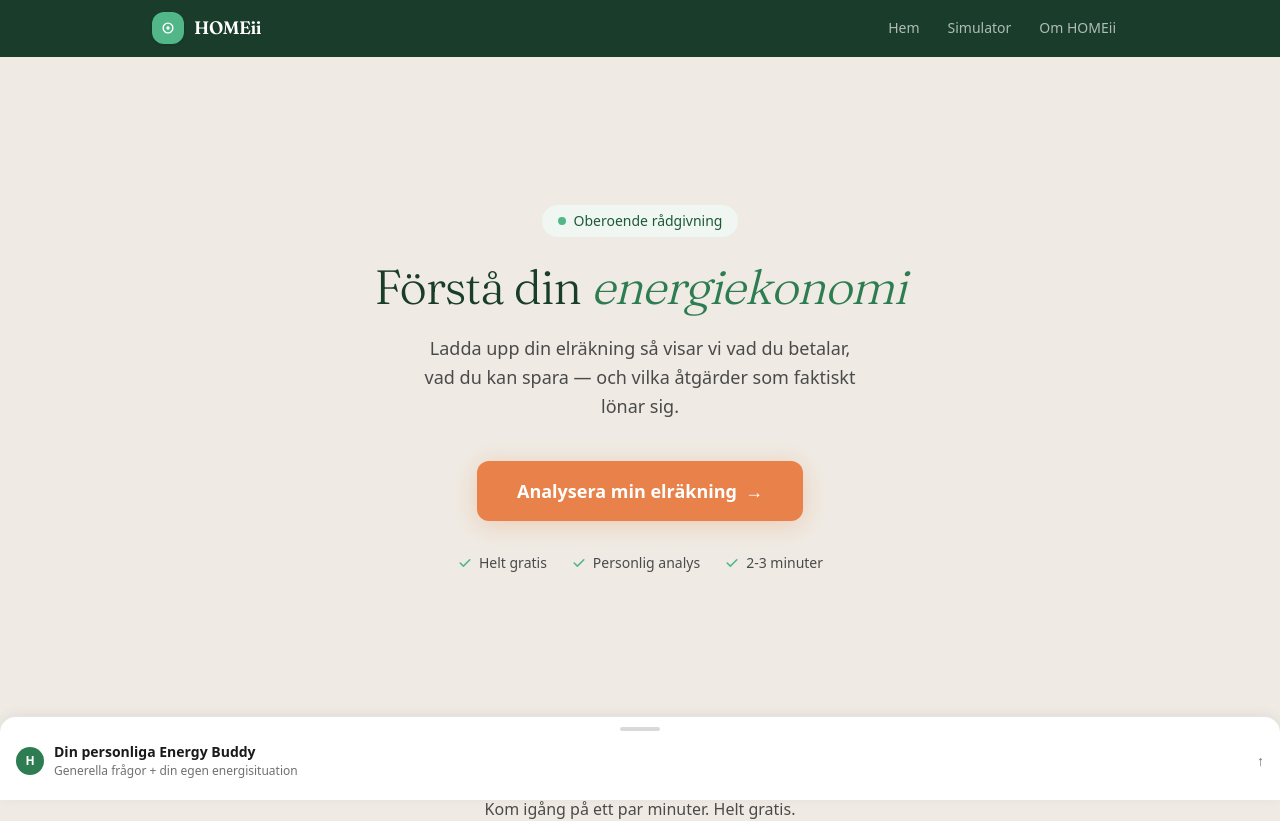
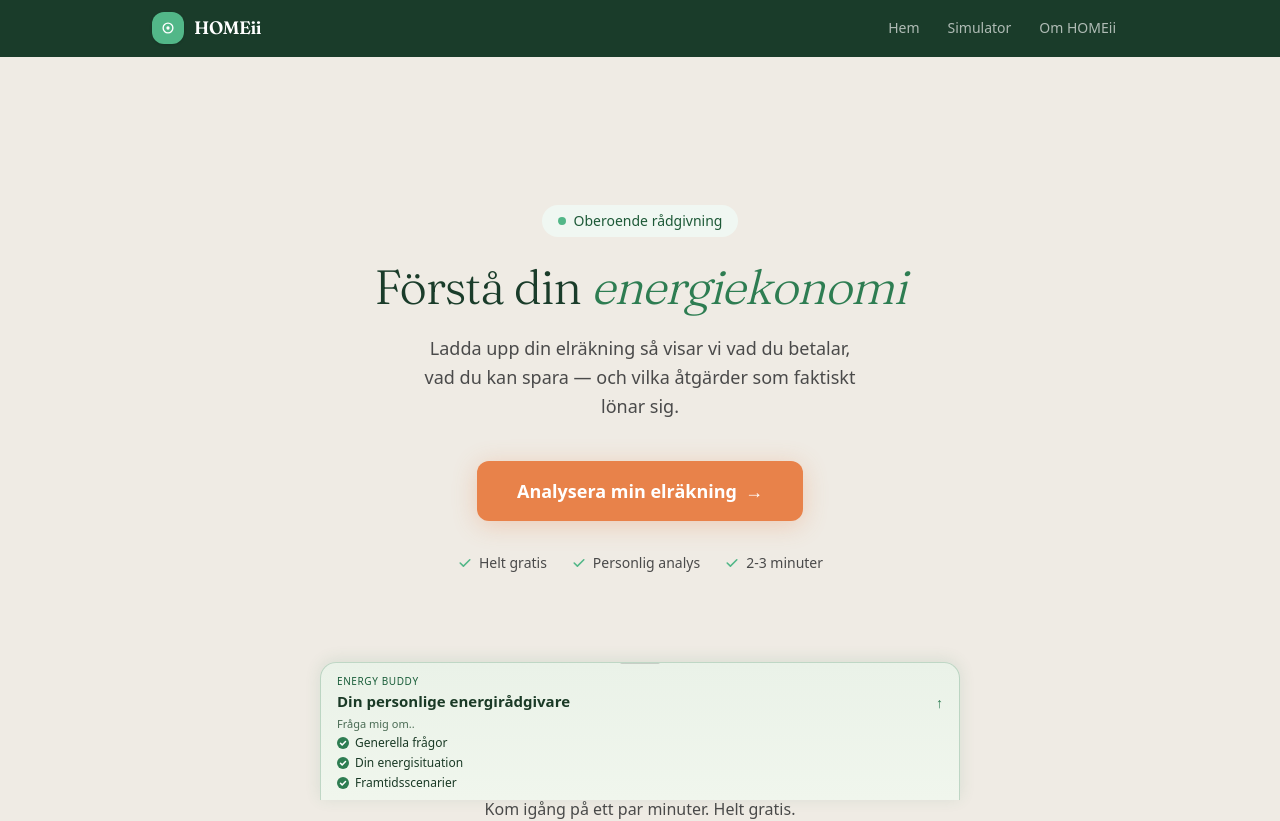
Before and after one commit to Homeii-se/homeii, a Next.js app: page / in a window 1280 px wide. Shown: the top 821 px of the page. Built offline with nearby package versions, Linux system fonts and the light colour scheme.

Commit message:
feat: redesign chat drawer with light green aesthetic, max-width on desktop, intro checklist

```diff
--- a/app/layout.tsx
+++ b/app/layout.tsx
@@ -68,8 +68,8 @@ export default function RootLayout({
           </div>
         </header>
 
-        {/* pb-24 ger plats åt den globala ChatDrawer-peek (84px) längst ned */}
-        <main id="main-content" className="pb-24">{children}</main>
+        {/* pb-40 ger plats åt den globala ChatDrawer-peek (~140px) längst ned */}
+        <main id="main-content" className="pb-40">{children}</main>
 
         {/* Global AI-rådgivare — drag-bar bottom drawer på alla sidor */}
         <ChatDrawer />
--- a/app/simulator/components/ChatDrawer.tsx
+++ b/app/simulator/components/ChatDrawer.tsx
@@ -52,7 +52,7 @@ const STORAGE_KEY_PREFIX = "homeii-chat-";
 const STORAGE_KEY_GENERAL = "homeii-chat-general";
 const SIMULATOR_STATE_KEY = "homeii-state";
 
-const PEEK_HEIGHT = 84;
+const PEEK_HEIGHT = 138;
 const HALF_HEIGHT_VH = 50;
 const FULL_HEIGHT_VH = 90;
 
@@ -437,25 +437,42 @@ export default function ChatDrawer() {
         aria-hidden
       />
 
-      {/* Drawer */}
+      {/* Container — flexbox för att centrera drawern på desktop */}
       <div
-        ref={drawerRef}
         style={{
           position: "fixed",
           left: 0,
           right: 0,
           bottom: 0,
+          display: "flex",
+          justifyContent: "center",
+          pointerEvents: "none",
+          zIndex: 50,
+        }}
+      >
+      {/* Drawer */}
+      <div
+        ref={drawerRef}
+        style={{
+          pointerEvents: "auto",
+          width: "100%",
+          maxWidth: 640,
+          boxSizing: "border-box",
+          margin: "0 14px",
           height: `${drawerHeight}px`,
-          background: "white",
-          borderTop: "1px solid rgba(0,0,0,0.1)",
+          background: "linear-gradient(180deg, #eaf2e8 0%, #f0f6ed 100%)",
+          borderTop: "0.5px solid rgba(46,125,82,0.25)",
+          borderLeft: "0.5px solid rgba(46,125,82,0.25)",
+          borderRight: "0.5px solid rgba(46,125,82,0.25)",
+          borderBottom: "none",
           borderRadius: "16px 16px 0 0",
-          boxShadow: "0 -2px 12px rgba(0,0,0,0.06)",
+          boxShadow: "0 -2px 16px rgba(46,125,82,0.12)",
           transition: dragStateRef.current.isDragging
             ? "none"
             : "height 0.32s cubic-bezier(0.32, 0.72, 0, 1)",
           display: "flex",
           flexDirection: "column",
-          zIndex: 50,
+          overflow: "hidden",
         }}
       >
         {/* Grepp + header */}
@@ -481,54 +498,47 @@ export default function ChatDrawer() {
               margin: "0 auto 10px",
             }}
           />
-          <div style={{ display: "flex", alignItems: "center", justifyContent: "space-between", gap: 12 }}>
-            <div style={{ display: "flex", alignItems: "center", gap: 10, minWidth: 0, flex: 1 }}>
+          <p
+            style={{
+              fontSize: 10,
+              fontWeight: 500,
+              color: "#1a5e3a",
+              margin: "0 0 1px",
+              textTransform: "uppercase",
+              letterSpacing: "0.06em",
+            }}
+          >
+            Energy Buddy
+          </p>
+          <div style={{ display: "flex", alignItems: "flex-start", justifyContent: "space-between", gap: 12 }}>
+            <div style={{ minWidth: 0, flex: 1 }}>
+              <p style={{ fontSize: 15, fontWeight: 600, margin: 0, color: "#1a3a26" }}>
+                Din personlige energirådgivare
+              </p>
               <div
                 style={{
-                  width: 28,
-                  height: 28,
-                  flexShrink: 0,
-                  borderRadius: "50%",
-                  background: "var(--brand-500, #2E7D52)",
+                  fontSize: 12,
+                  color: "#4a6b54",
+                  margin: "3px 0 0",
                   display: "flex",
-                  alignItems: "center",
-                  justifyContent: "center",
-                  color: "white",
-                  fontWeight: 600,
-                  fontSize: 12,
+                  flexDirection: "column",
+                  gap: 2,
                 }}
               >
-                H
-              </div>
-              <div style={{ minWidth: 0, flex: 1 }}>
-                <p style={{ fontSize: 14, fontWeight: 600, margin: 0, color: "var(--text-primary, #1a1a1a)" }}>
-                  Din personliga Energy Buddy
-                </p>
-                <p
-                  style={{
-                    fontSize: 12,
-                    color: "var(--text-muted, #707070)",
-                    margin: 0,
-                    overflow: "hidden",
-                    textOverflow: "ellipsis",
-                    whiteSpace: "nowrap",
-                  }}
-                >
-                  {drawerHeight <= PEEK_HEIGHT + 20
-                    ? "Generella frågor + din egen energisituation"
-                    : drawerHeight >= fullHeight - 40
-                    ? "Dra ned eller klicka utanför för att stänga"
-                    : "Dra för att ändra storlek"}
-                </p>
+                <span style={{ fontSize: 11, color: "#4a6b54" }}>Fråga mig om..</span>
+                <CheckRow text="Generella frågor" />
+                <CheckRow text="Din energisituation" />
+                <CheckRow text="Framtidsscenarier" />
               </div>
             </div>
             <div
               style={{
                 fontSize: 14,
-                color: "var(--text-muted, #707070)",
+                color: "#2e7d52",
                 transform: `rotate(${expansion * 180}deg)`,
                 transition: "transform 0.3s",
                 flexShrink: 0,
+                marginTop: 2,
               }}
             >
               ↑
@@ -575,15 +585,17 @@ export default function ChatDrawer() {
                 <div
                   style={{
                     flex: 1,
-                    background: "rgba(0,0,0,0.04)",
+                    background: "white",
+                    border: "0.5px solid rgba(46,125,82,0.15)",
                     borderRadius: "14px",
                     borderTopLeftRadius: 4,
                     padding: "10px 14px",
                     fontSize: 13,
                     lineHeight: 1.5,
+                    color: "#1a3a26",
                   }}
                 >
-                  Hej! Din personlige Energy Buddy här. Jag kan svara både på generella frågor och specifikt om din egen energisituation.
+                  Hej! Vad vill du veta mer om?
                 </div>
               </div>
             </div>
@@ -666,7 +678,7 @@ export default function ChatDrawer() {
           <div
             style={{
               padding: "8px 16px 14px",
-              borderTop: "1px solid rgba(0,0,0,0.06)",
+              borderTop: "0.5px solid rgba(46,125,82,0.15)",
               display: "flex",
               gap: 6,
               alignItems: "flex-end",
@@ -717,6 +729,7 @@ export default function ChatDrawer() {
           </div>
         </div>
       </div>
+      </div>
     </>
   );
 }
@@ -724,6 +737,18 @@ export default function ChatDrawer() {
 // ============================================================
 // Sub-components
 // ============================================================
+
+function CheckRow({ text }: { text: string }) {
+  return (
+    <span style={{ display: "flex", alignItems: "center", gap: 6, fontSize: 12, color: "#1a3a26" }}>
+      <svg width="12" height="12" viewBox="0 0 12 12" fill="none" style={{ flexShrink: 0 }}>
+        <circle cx="6" cy="6" r="6" fill="#2e7d52" />
+        <path d="M3.5 6.2l1.7 1.7L8.5 4.5" stroke="white" strokeWidth="1.5" strokeLinecap="round" strokeLinejoin="round" fill="none" />
+      </svg>
+      <span>{text}</span>
+    </span>
+  );
+}
 
 function Avatar() {
   return (
@@ -749,10 +774,11 @@ function Avatar() {
 
 function UserBubble({ text }: { text: string }) {
   return (
-    <div style={{ display: "flex", justifyContent: "flex-end" }}>
+    <div style={{ display: "flex", justifyContent: "flex-end", width: "100%", minWidth: 0 }}>
       <div
         style={{
           maxWidth: "85%",
+          minWidth: 0,
           background: "var(--brand-500, #2E7D52)",
           color: "white",
           borderRadius: 14,
@@ -761,6 +787,8 @@ function UserBubble({ text }: { text: string }) {
           fontSize: 13,
           lineHeight: 1.5,
           whiteSpace: "pre-wrap",
+          overflowWrap: "anywhere",
+          wordBreak: "break-word",
         }}
       >
         {text}
@@ -781,9 +809,9 @@ function AssistantBubble({
   const showThinking = isStreaming && text.length === 0 && (!toolCalls || toolCalls.length === 0);
 
   return (
-    <div style={{ display: "flex", gap: 8 }}>
+    <div style={{ display: "flex", gap: 8, width: "100%", minWidth: 0 }}>
       <Avatar />
-      <div style={{ flex: 1, maxWidth: "85%" }}>
+      <div style={{ flex: 1, minWidth: 0, maxWidth: "85%" }}>
         {toolCalls && toolCalls.length > 0 && (
           <div style={{ marginBottom: 4 }}>
             {toolCalls.map((t, i) => (
@@ -816,6 +844,8 @@ function AssistantBubble({
               fontSize: 13,
               lineHeight: 1.5,
               whiteSpace: "pre-wrap",
+              overflowWrap: "anywhere",
+              wordBreak: "break-word",
             }}
           >
             {showThinking ? <ThinkingDots /> : text}
```
